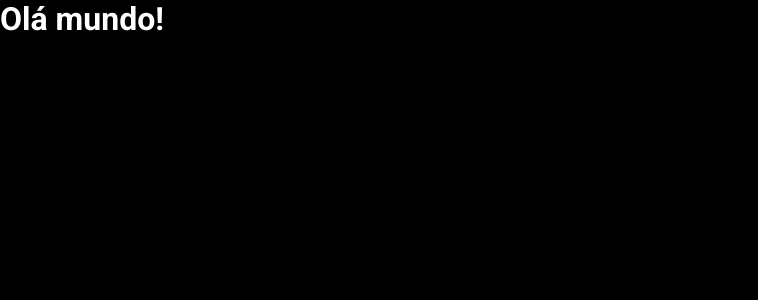
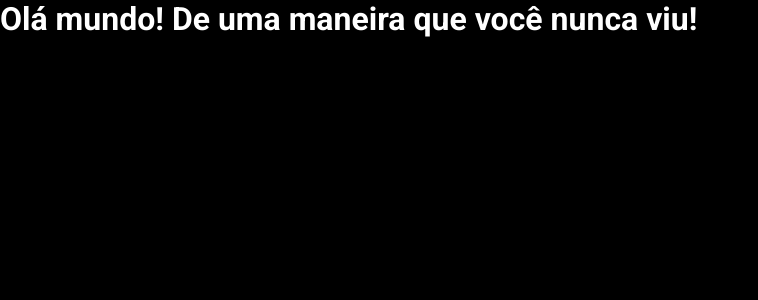
Before and after one commit to ijefin/spring-react, a React (Vite) app in the folder frontend/: page / in a window 1280 px wide. Shown: the top 300 px of the page, without its empty margins (0-758 px from the left). Built offline with nearby package versions, Linux system fonts and the light colour scheme.

Commit message:
adding some assets to app

```diff
--- a/frontend/src/App.tsx
+++ b/frontend/src/App.tsx
@@ -1,5 +1,5 @@
 function App() {
-  return <h1>Olá mundo!</h1>;
+  return <h1>Olá mundo! De uma maneira que você nunca viu!</h1>;
 }
 
 export default App;
```
Also changed, not shown: frontend/src/assets/logo.svg (added), frontend/src/assets/notification-icon.svg (added).
